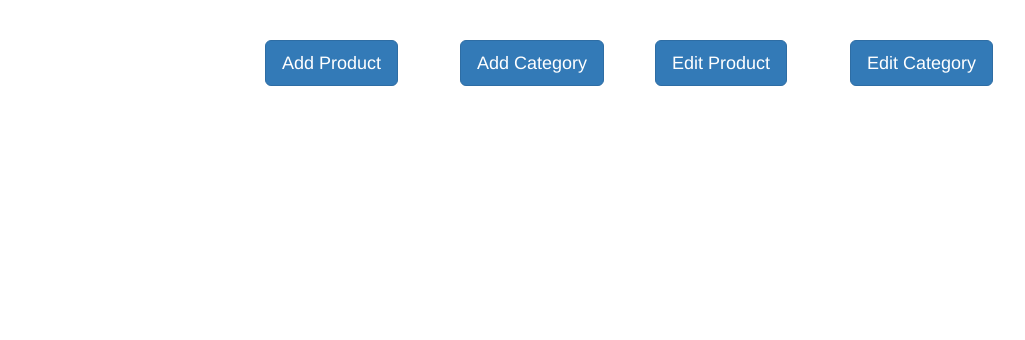
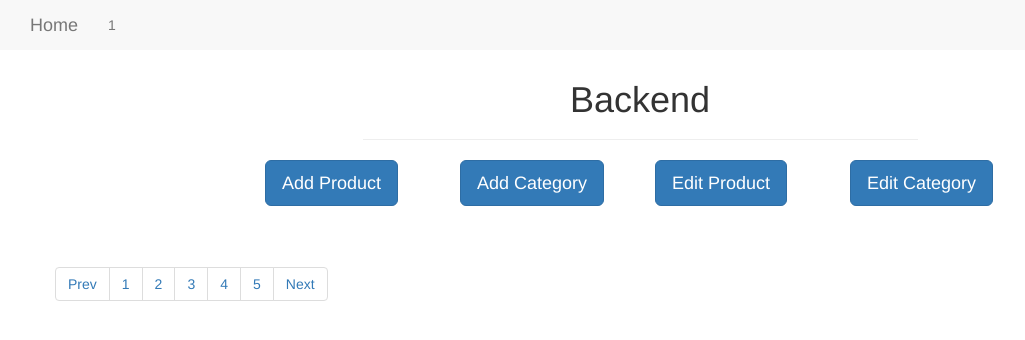
Before and after one commit to MatsuiLin101/Shop, a Django app: page / in a window 1280 px wide. Shown: the top 340 px of the page, without its empty margins (0-1025 px from the left). Run offline with Django 3.2, Linux system fonts and the light colour scheme; data that the repository does not hold is empty; some libraries are stand-ins or nearby versions.

Commit message:
add navbar

```diff
--- a/shopapp/templates/base.html
+++ b/shopapp/templates/base.html
@@ -1,4 +1,5 @@
 {% load staticfiles %}
+{% include 'head.html' %}
 <!DOCTYPE html>
 <head>
   <meta charset="UTF-8">
@@ -11,6 +12,8 @@
 </head>
 <body>
 
+{% block navbar %}{% endblock %}
+
 {% block content %}
 {% endblock %}
 
--- /dev/null
+++ b/shopapp/templates/head.html
@@ -0,0 +1,12 @@
+{% block navbar %}
+<div class="nav navbar-default navbar-fixed-top">
+    <div class="container-fluid">
+        <div class="">
+           <a href="#" class="navbar-brand">Home</a>
+        </div>
+        <ul class="nav navbar-nav">
+            <li><a href="#" data-toggle="tab">1</a></li>
+        </ul>
+    </div>
+</div>
+{% endblock %}
--- a/shopapp/templates/shopapp/home.html
+++ b/shopapp/templates/shopapp/home.html
@@ -7,6 +7,13 @@
 <br />
 <br />
 <div class="container">
+    <div class="row">
+        <div class="col-md-6 col-md-offset-3">
+            <div class="page-header">
+                <h1 class="text-center">Backend</h1>
+            </div>
+        </div>
+    </div>
     <div class="row">
         <div class="col-md-2 col-md-offset-2">
             <a href="{% url 'add-product' %}" class="btn btn-lg btn-primary">Add Product</a>
@@ -21,35 +28,56 @@
             <a href="{% url 'add-product' %}" class="btn btn-lg btn-primary">Edit Category</a>
         </div>
     </div>
+    <br />
+    <br />
+    <div class="row">
+        <div class="col-md-3">
+
+        </div>
+        <div class="col-md-9">
+          {% for p in products %}
+              {% cycle '<div class="row"> <div class="col-md-3">' '<div class="col-md-3">' '<div class="col-md-3">' '<div class="col-md-3">' %}
+                  <div class="thumbnail">
+                      <img src="media/{{ p.img }}" />
+                      <div class="caption">
+                          <h4>{{ p.name }}</h4>
+                          <p>${{ p.price }}</p>
+                          <p>Quantity: {{ p.quantity }}</p>
+                          <p>{{ p.description }}</p>
+                          <button class="btn btn-primary">Add to Cart</button>
+                      </div>
+                  </div>
+                </div>
+              {% cycle '' '' '' '</div>' %}
+          {% endfor %}
+        </div>
+        <ul class="pagination">
+           <li>
+               <a href="#">Prev</a>
+           </li>
+           <li>
+               <a href="#">1</a>
+           </li>
+           <li>
+               <a href="#">2</a>
+           </li>
+           <li>
+               <a href="#">3</a>
+           </li>
+           <li>
+               <a href="#">4</a>
+           </li>
+           <li>
+               <a href="#">5</a>
+           </li>
+           <li>
+               <a href="#">Next</a>
+           </li>
+        </ul>
+    </div>
+    <br />
+    <br />
 </div>
 <br />
-{% for p in products %}
-    <table>
-        <tr>
-            <td>Product Category</td>
-            <td>{{ p.category }}</td>
-        </tr>
-        <tr>
-            <td>Product Name</td>
-            <td>{{ p.name }}</td>
-        </tr>
-        <tr>
-            <td>Product Price</td>
-            <td>{{ p.price }}</td>
-        </tr>
-        <tr>
-            <td>Product Quantity</td>
-            <td>{{ p.quantity }}</td>
-        </tr>
-        <tr>
-            <td>Product Description</td>
-            <td>{{ p.description }}</td>
-        </tr>
-        <tr>
-            <td>Product Image</td>
-            <td><img src="media/{{ p.img }}" style="height:100px;" /></td>
-        </tr>
-    </table>
-{% endfor %}
 
 {% endblock %}
```
